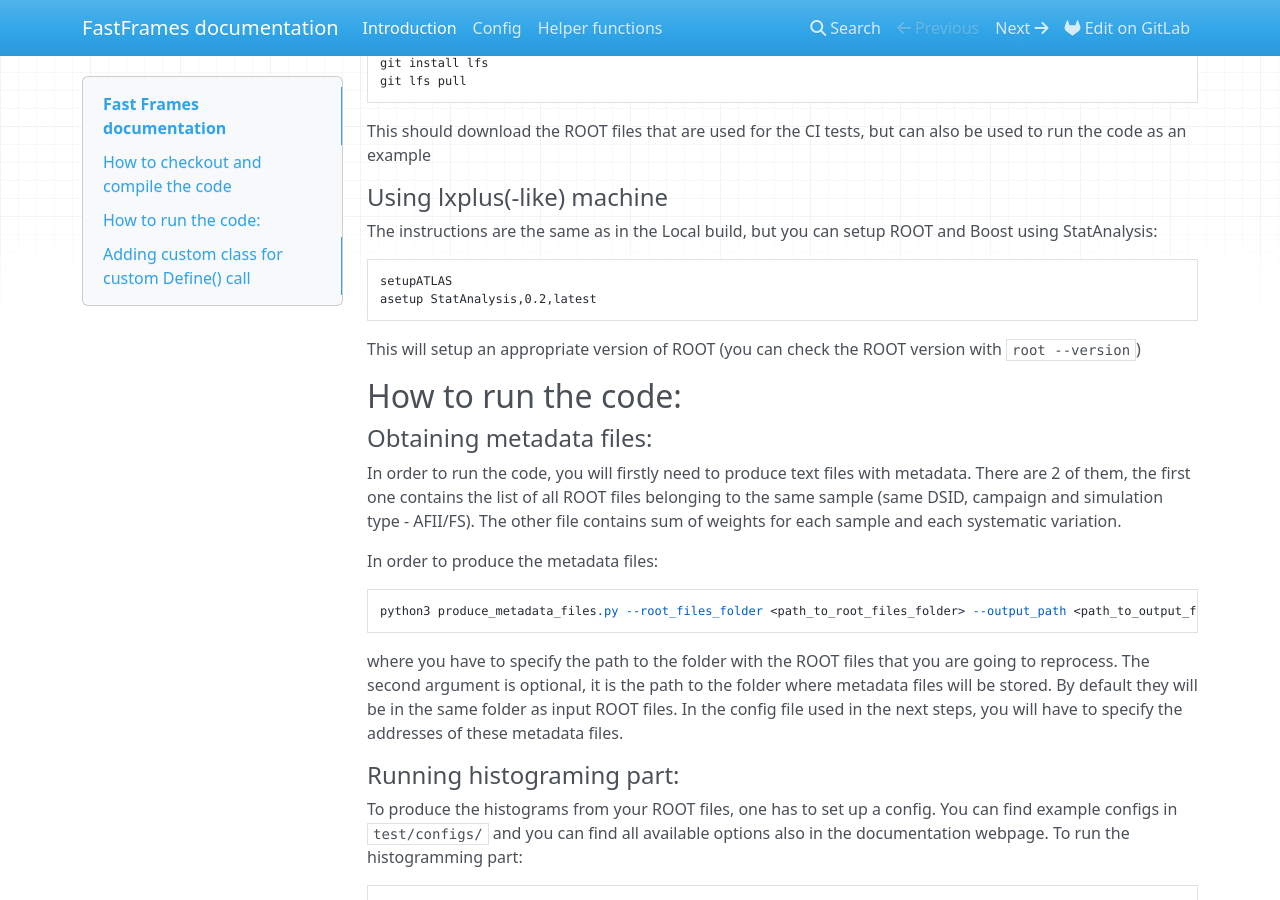
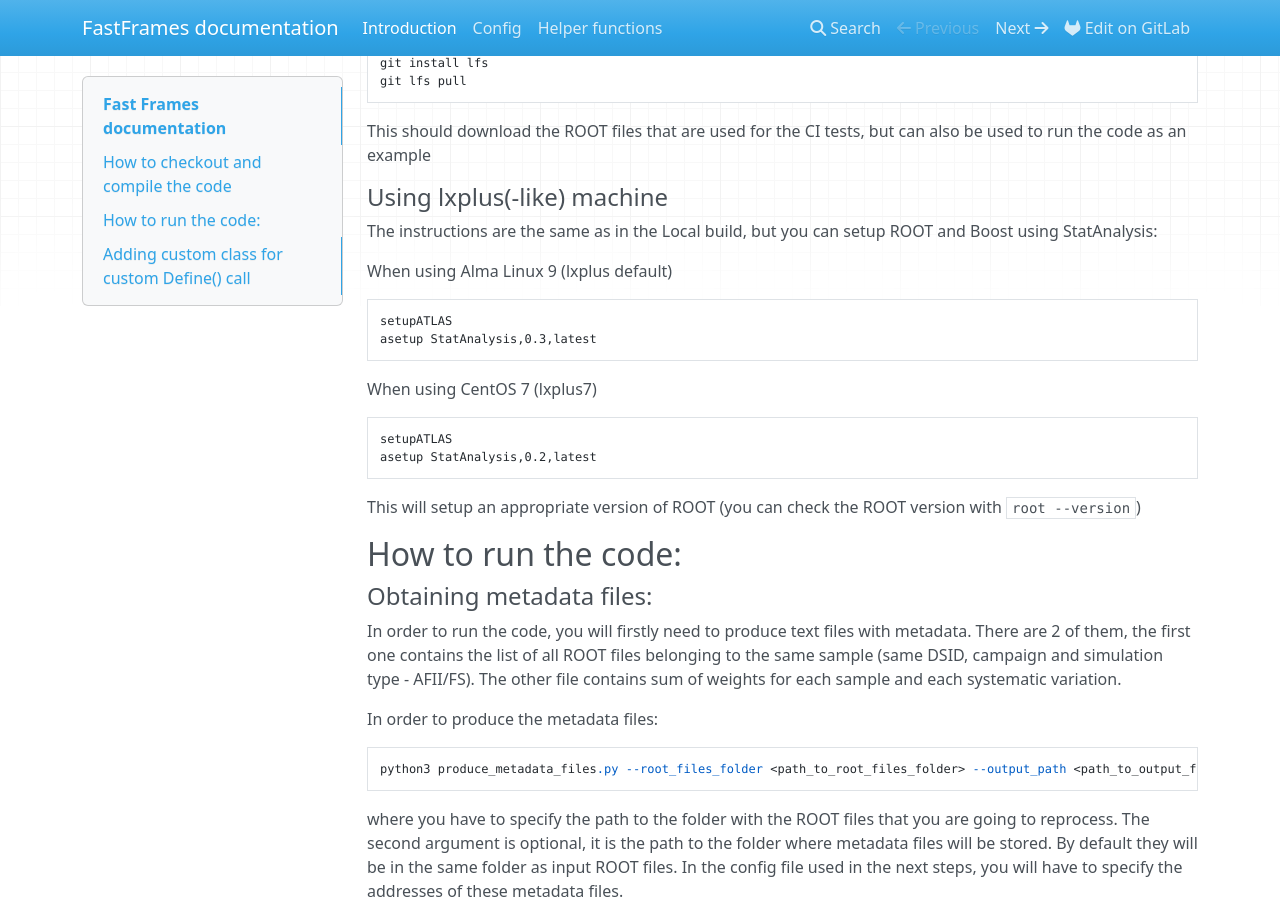
Before and after one commit to SuperNova76/FastFrames, an MkDocs documentation site: the page built from docs/index.md, in a window 1280 px wide and 900 px high, scrolled down 901 px. Built offline with MkDocs 1.6.1, drawn with Linux system fonts in a browser that asks for light colours; nearby versions of some CDN libraries.

Commit message:
Switch to Alma Linux CI

````diff
--- a/CMakeLists.txt
+++ b/CMakeLists.txt
@@ -72,6 +72,7 @@ endif (BUILD_DOC)
 # Add ROOT system directory and require ROOT.
 find_package( ROOT 6.28.00 REQUIRED COMPONENTS Core Hist RIO Tree ROOTDataFrame ROOTVecOps)
 find_package( Python3 COMPONENTS Development REQUIRED )
+find_package( LCG QUIET )
 find_package( Boost COMPONENTS python REQUIRED )
 
 include_directories(${CMAKE_SOURCE_DIR})
--- a/docs/index.md
+++ b/docs/index.md
@@ -49,6 +49,16 @@ This should download the ROOT files that are used for the CI tests, but can also
 
 #### Using lxplus(-like) machine
 The instructions are the same as in the Local build, but you can setup ROOT and Boost using StatAnalysis:
+
+When using Alma Linux 9 (lxplus default)
+
+```
+setupATLAS
+asetup StatAnalysis,0.3,latest
+```
+
+When using CentOS 7 (lxplus7)
+
 ```
 setupATLAS
 asetup StatAnalysis,0.2,latest
````
Also changed, not shown: .gitlab-ci.yml (+20 -2 lines), 2 other files.
